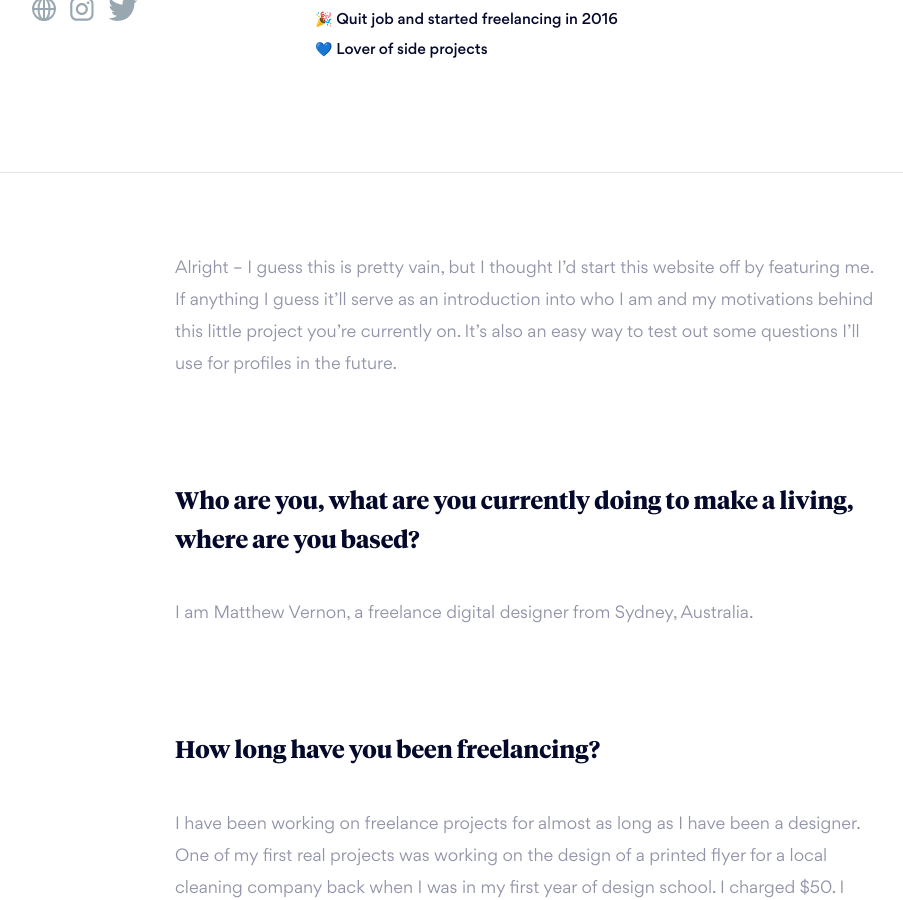
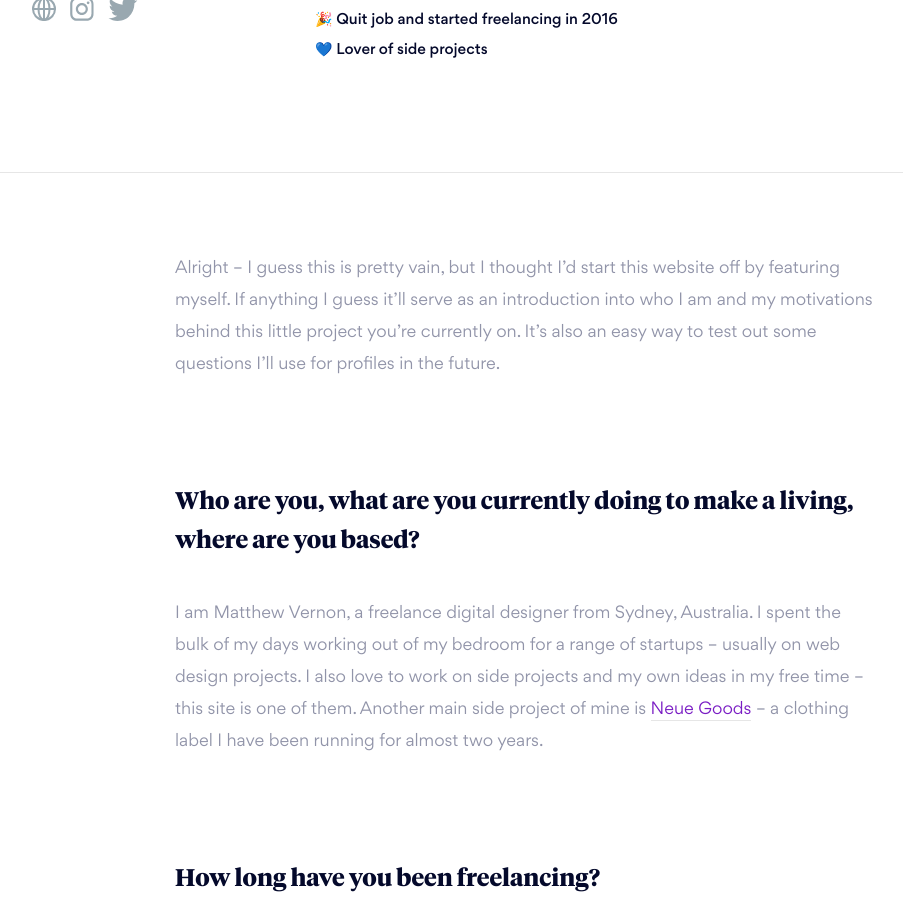
Before and after one commit to mattvernon/funemployed, a Jekyll site: the page built from _profiles/matthewvernon.markdown, in a window 1280 px wide and 900 px high, scrolled down 493 px. Shown: the whole window, without its empty margins (115-1018 px from the left). Built offline with Jekyll 4.4.1, drawn with Linux system fonts in a browser that asks for light colours.

Commit message:
Updated Matthewvernon

```diff
--- a/_profiles/matthewvernon.markdown
+++ b/_profiles/matthewvernon.markdown
@@ -17,12 +17,12 @@ Instagram: http://instagram.com/matthewvernon
 layout: profile
 ---
 
-Alright – I guess this is pretty vain, but I thought I’d start this website off by featuring me. If anything I guess it’ll serve as an introduction into who I am and my motivations behind this little project you’re currently on. It’s also an easy way to test out some questions I’ll use for profiles in the future.
+Alright – I guess this is pretty vain, but I thought I’d start this website off by featuring myself. If anything I guess it’ll serve as an introduction into who I am and my motivations behind this little project you’re currently on. It’s also an easy way to test out some questions I’ll use for profiles in the future.
 
 
 ### Who are you, what are you currently doing to make a living, where are you based?
 
-I am Matthew Vernon, a freelance digital designer from Sydney, Australia.
+I am Matthew Vernon, a freelance digital designer from Sydney, Australia. I spent the bulk of my days working out of my bedroom for a range of startups – usually on web design projects. I also love to work on side projects and my own ideas in my free time – this site is one of them. Another main side project of mine is [Neue Goods](http://neuegoods.com) – a clothing label I have been running for almost two years.
 
 
 ### How long have you been freelancing?
```
